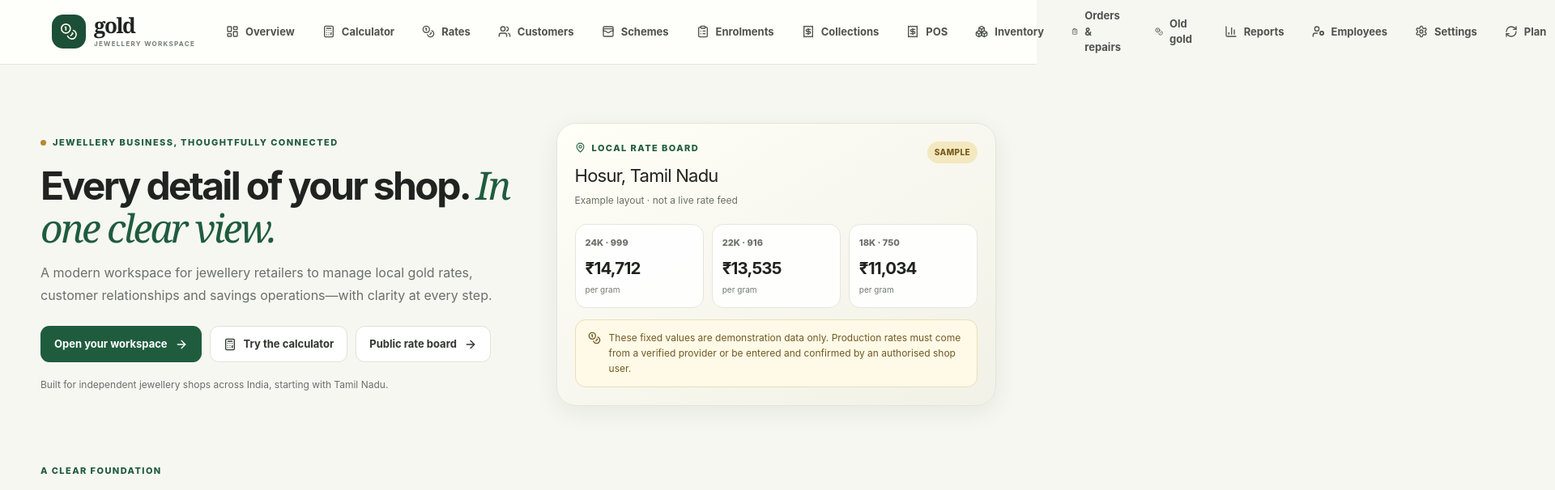
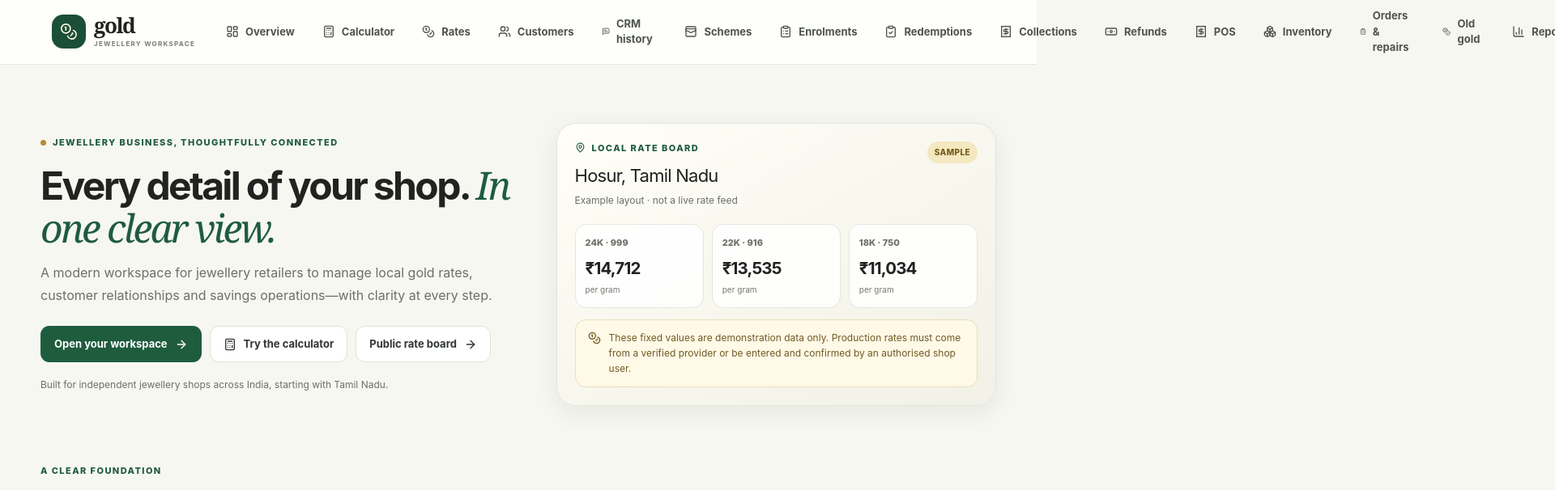
Before and after one commit to cva121997-source/gold, a Next.js app: page / in a window 1280 px wide. Shown: the top 606 px of the page at 81% size, 1920 px wide, since content can reach past the window. Built offline with nearby package versions, Linux system fonts and the light colour scheme.

Commit message:
Add links to lifecycle, CRM, audits and integrations

```diff
--- a/app/layout.tsx
+++ b/app/layout.tsx
@@ -1,6 +1,6 @@
 import type { Metadata } from "next";
 import Link from "next/link";
-import { Calculator, CircleUserRound, Coins, LayoutDashboard, Users, WalletCards, Receipt, Boxes, ClipboardList, BarChart3, UserCog, Settings, RefreshCw } from "lucide-react";
+import { Calculator, CircleUserRound, Coins, LayoutDashboard, Users, WalletCards, Receipt, Boxes, ClipboardList, BarChart3, UserCog, Settings, RefreshCw, ClipboardCheck, Banknote, History, PlugZap, MessageSquareText } from "lucide-react";
 import "./globals.css";
 
 export const metadata: Metadata = {
@@ -24,14 +24,19 @@
               <Link href="/calculator" className="nav-link"><Calculator size={16} /> Calculator</Link>
               <Link href="/rates" className="nav-link"><Coins size={16} /> Rates</Link>
               <Link href="/customers" className="nav-link"><Users size={16} /> Customers</Link>
+              <Link href="/customer-history" className="nav-link"><MessageSquareText size={16} /> CRM history</Link>
               <Link href="/schemes" className="nav-link"><WalletCards size={16} /> Schemes</Link>
               <Link href="/enrolments" className="nav-link"><ClipboardList size={16} /> Enrolments</Link>
+              <Link href="/redemptions" className="nav-link"><ClipboardCheck size={16} /> Redemptions</Link>
               <Link href="/collections" className="nav-link"><Receipt size={16} /> Collections</Link>
+              <Link href="/refunds" className="nav-link"><Banknote size={16} /> Refunds</Link>
               <Link href="/pos" className="nav-link"><Receipt size={16} /> POS</Link>
               <Link href="/inventory" className="nav-link"><Boxes size={16} /> Inventory</Link>
               <Link href="/orders" className="nav-link"><ClipboardList size={16} /> Orders & repairs</Link>
               <Link href="/old-gold" className="nav-link"><Coins size={16} /> Old gold</Link>
               <Link href="/reports" className="nav-link"><BarChart3 size={16} /> Reports</Link>
+              <Link href="/audit-logs" className="nav-link"><History size={16} /> Audit log</Link>
+              <Link href="/integrations" className="nav-link"><PlugZap size={16} /> Integrations</Link>
               <Link href="/employees" className="nav-link"><UserCog size={16} /> Employees</Link>
               <Link href="/settings" className="nav-link"><Settings size={16} /> Settings</Link>
               <Link href="/subscription" className="nav-link"><RefreshCw size={16} /> Plan</Link>
```
